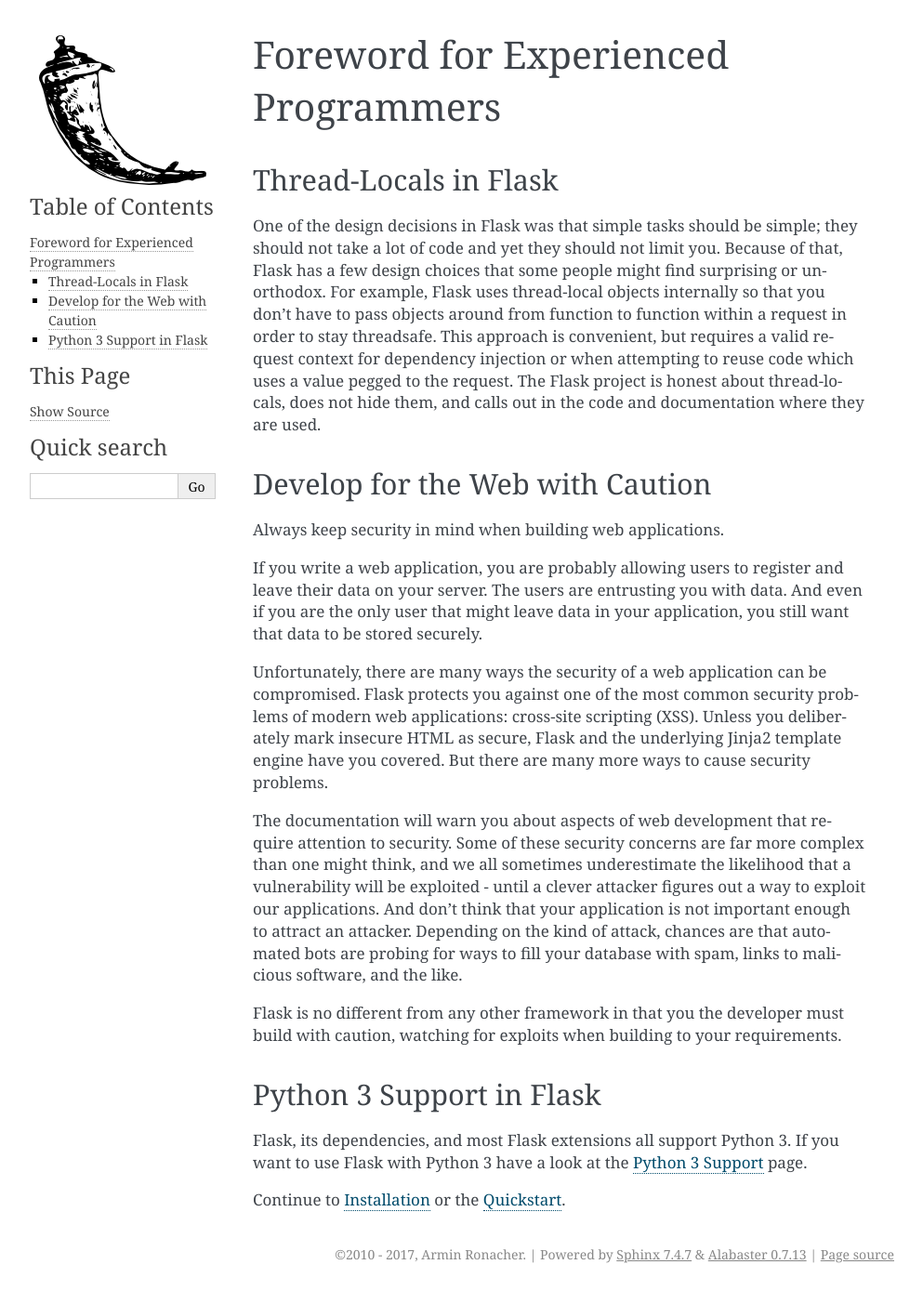
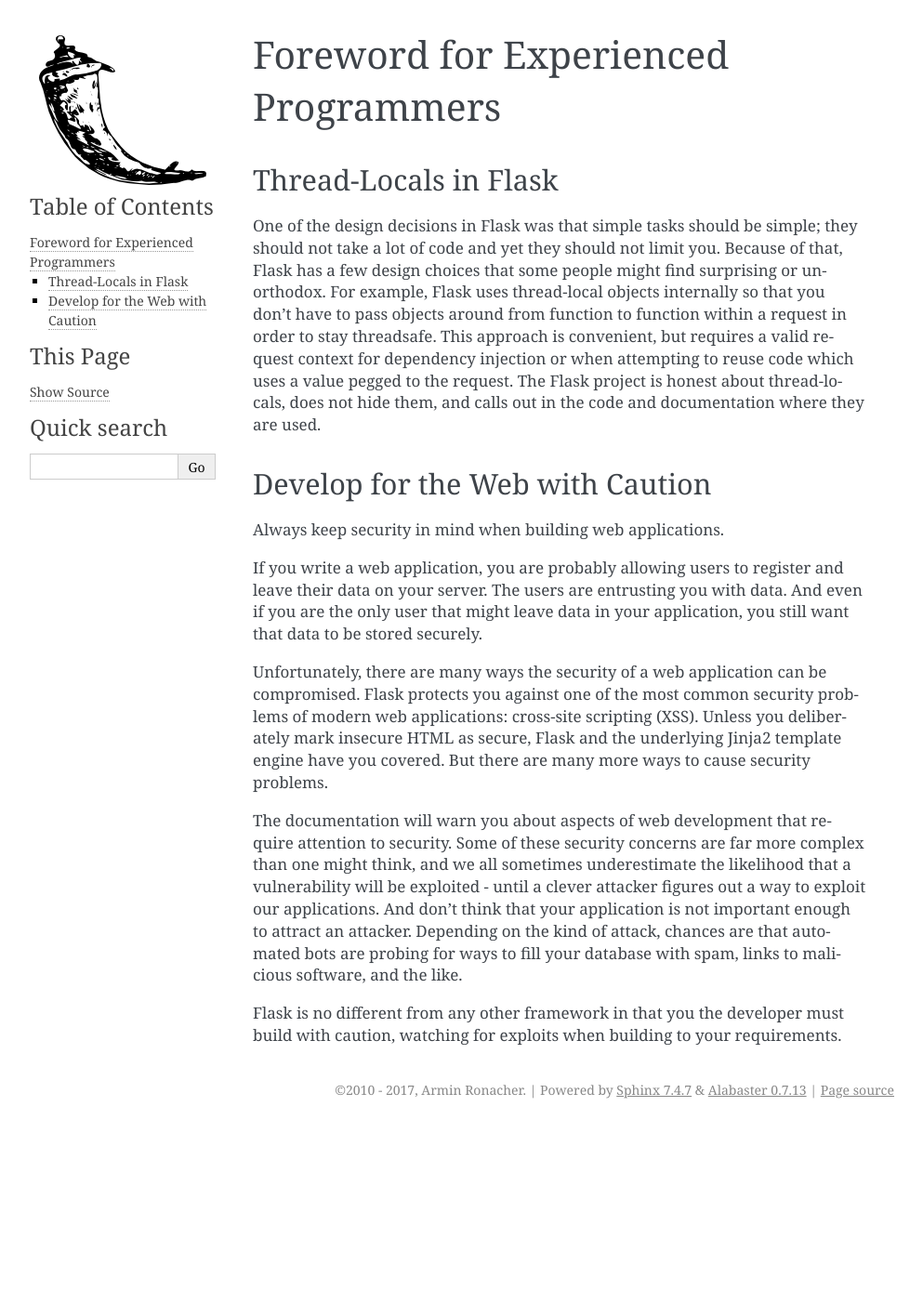
Before and after one commit to th37rose/ava_backend, a Sphinx documentation site: the page built from docs/advanced_foreword.rst, in a window 1280 px wide. Shown: the whole page at 93% size, without its empty margins (148-1141 px from the left). Built offline with Sphinx 7.4.7, drawn with Linux system fonts in a browser that asks for light colours; after the commit the page ends 1212 px from its top, so only the background shows below that.

Commit message:
remove tests and docs for python 2.6 and 3.3

```diff
--- a/docs/advanced_foreword.rst
+++ b/docs/advanced_foreword.rst
@@ -45,11 +45,3 @@ spam, links to malicious software, and the like.
 
 Flask is no different from any other framework in that you the developer must
 build with caution, watching for exploits when building to your requirements.
-
-Python 3 Support in Flask
--------------------------
-
-Flask, its dependencies, and most Flask extensions all support Python 3.
-If you want to use Flask with Python 3 have a look at the :ref:`python3-support` page.
-
-Continue to :ref:`installation` or the :ref:`quickstart`.
--- a/docs/contents.rst.inc
+++ b/docs/contents.rst.inc
@@ -56,7 +56,6 @@ Design notes, legal information and changelog are here for the interested.
    unicode
    extensiondev
    styleguide
-   python3
    upgrading
    changelog
    license
--- a/docs/extensiondev.rst
+++ b/docs/extensiondev.rst
@@ -383,7 +383,7 @@ extension to be approved you have to follow these guidelines:
     (``PackageName==dev``).
 9. The ``zip_safe`` flag in the setup script must be set to ``False``,
    even if the extension would be safe for zipping.
-10. An extension currently has to support Python 2.7, Python 3.3 and higher.
+10. An extension currently has to support Python 3.4 and newer and 2.7.
 
 
 
--- a/docs/installation.rst
+++ b/docs/installation.rst
@@ -6,8 +6,8 @@ Installation
 Python Version
 --------------
 
-We recommend using the latest version of Python 3. Flask supports Python 3.3
-and newer, Python 2.6 and newer, and PyPy.
+We recommend using the latest version of Python 3. Flask supports Python 3.4
+and newer, Python 2.7, and PyPy.
 
 Dependencies
 ------------
```
Also changed, not shown: docs/python3.rst (deleted, +0 -23 lines), .travis.yml, 2 other files.
